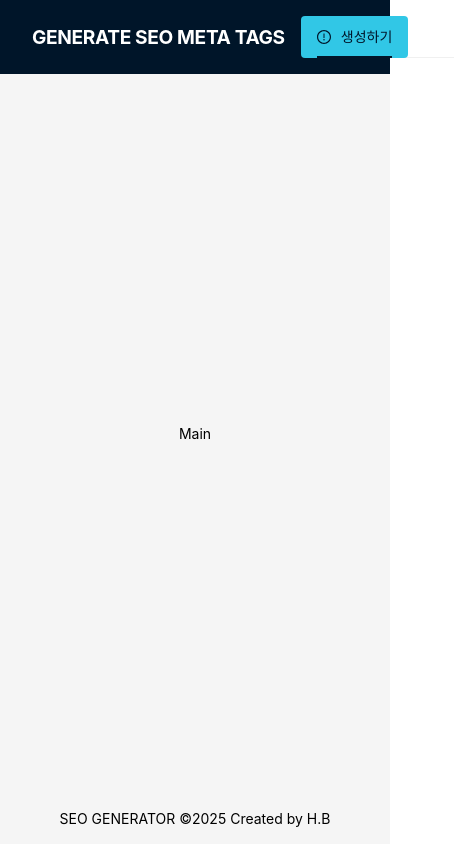
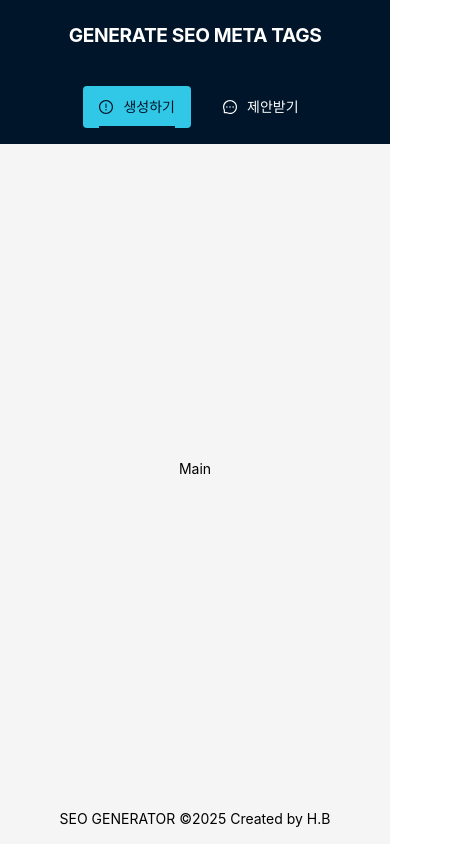
Before and after one commit to hotteokButler/seo_generator, a Next.js app: page / in a window 390 px wide. Shown: the whole page, 454 px wide, since content can reach past the window. Built offline with nearby package versions, Linux system fonts and the light colour scheme; what @ant-design/nextjs-registry would draw is missing.

Commit message:
Style : header response ui

```diff
--- a/src/asset/css/main-layout.module.css
+++ b/src/asset/css/main-layout.module.css
@@ -28,7 +28,7 @@
 	background: rgba(255, 255, 255, 0.1);
 }
 .main_nav {
-	width: 1000%;
+	width: 100%;
 	justify-content: flex-end;
 	background-color: transparent;
 }
@@ -49,3 +49,17 @@
 	align-items: center;
 	justify-content: center;
 }
+
+@media (max-width: 576px) {
+	.main_header {
+		flex-direction: column;
+	}
+	.main_header > a {
+		margin-bottom: 1rem;
+	}
+	.main_nav {
+		justify-content: center;
+		padding-top: 1rem;
+		gap: 0.5rem;
+	}
+}
```
